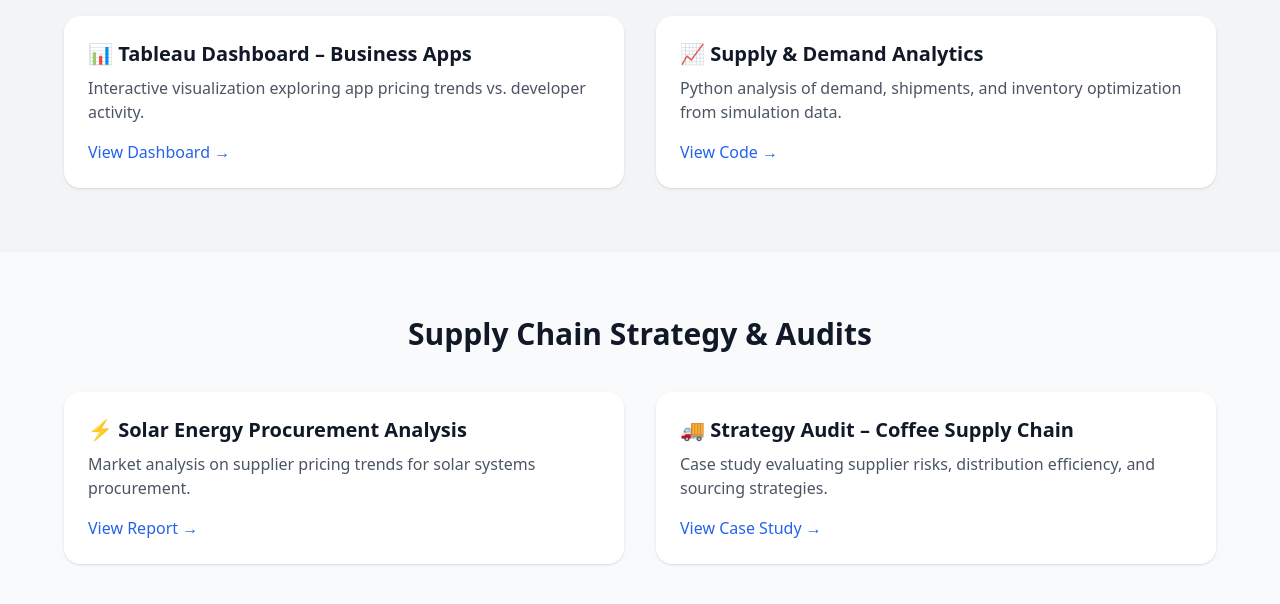
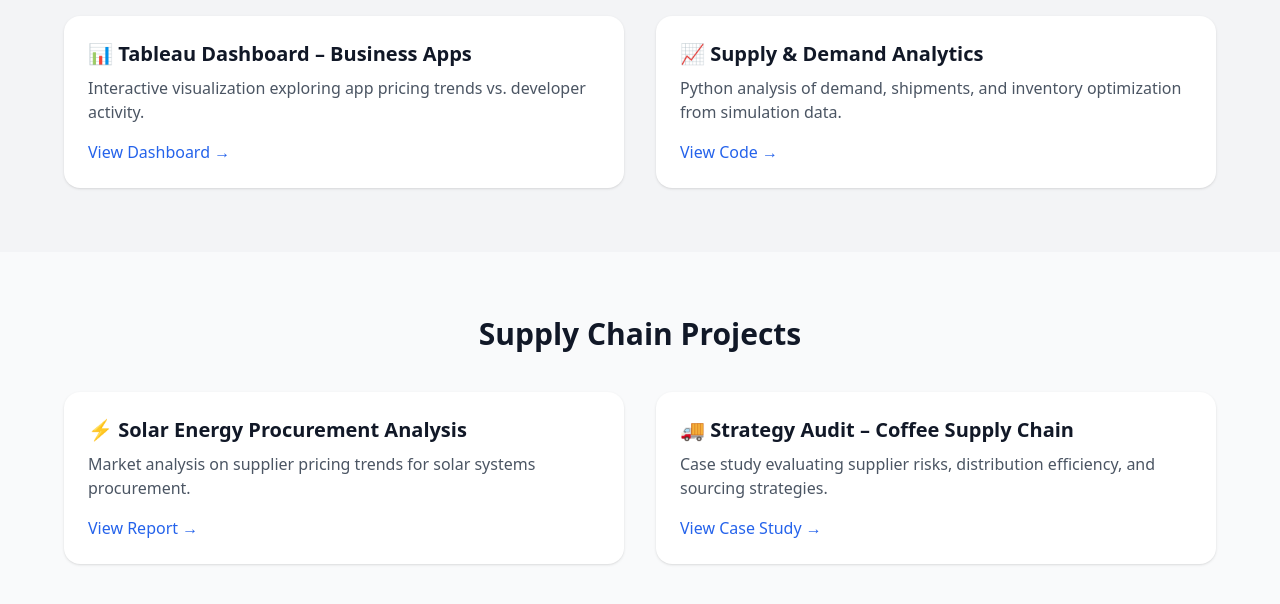
Before and after one commit to Tsmistry01/Tsmistry01.github.io, a plain HTML site: page index.html in a window 1280 px wide. Shown: the part 476-1080 px from the top of the page. Drawn offline with nearby package versions, Linux system fonts and the light colour scheme.

Commit message:
Update index.html

```diff
--- a/index.html
+++ b/index.html
@@ -50,7 +50,7 @@
   <!-- Supply Chain Projects -->
   <section id="supplychain" class="bg-gray-50 py-16">
     <div class="max-w-6xl mx-auto">
-      <h3 class="text-3xl font-bold mb-10 text-center">Supply Chain Strategy & Audits</h3>
+      <h3 class="text-3xl font-bold mb-10 text-center">Supply Chain Projects</h3>
       <div class="grid md:grid-cols-2 gap-8">
 
         <div class="bg-white shadow rounded-2xl p-6 hover:shadow-xl transition">
```
